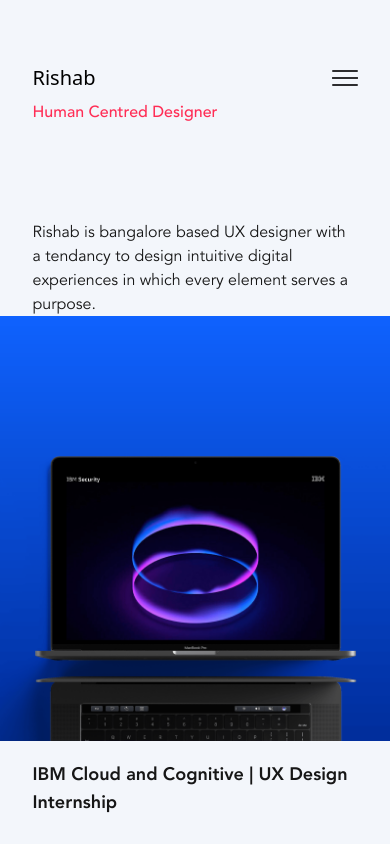
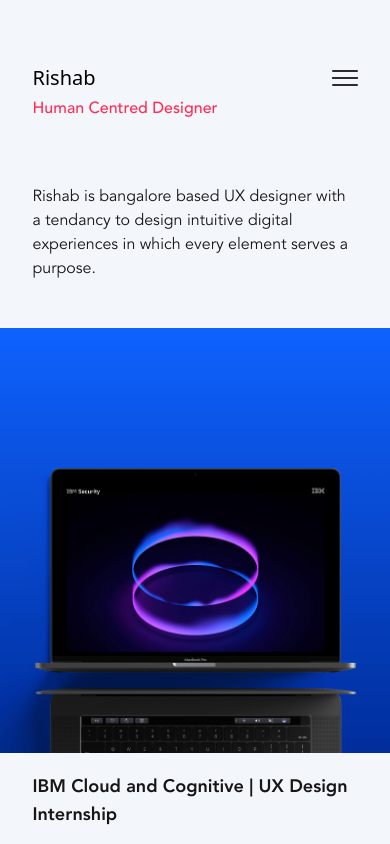
Before and after one commit to Rishab2000/Design-Portfolio, a React (Create React App) app: page / in a window 390 px wide. Shown: the top 844 px of the page. Built offline with nearby package versions, Linux system fonts and the light colour scheme.

Commit message:
PROGRESS FINALLYYYY

```diff
--- a/src/components/header/header.js
+++ b/src/components/header/header.js
@@ -24,7 +24,7 @@ const Header = (props) => {
         </div>
       </header>
       <div className={ headerState + " transtion-opacity duration-300 ease-in"}>
-        <p className= "font-avenir-medium pt-2 lg:text-3xl text-red">Human Centred Designer</p>
+        <p className= "font-avenir-medium pt-1 lg:pt-2 lg:text-3xl text-red">Human Centred Designer</p>
       </div>
       <IntroText className ={headerState+ " transtion-opacity duration-300 ease-in"}
         text=" Rishab is bangalore based UX designer with a tendancy to design intuitive digital experiences in which every element serves a
--- a/src/components/project-section-home/project-section-home-components/introText.js
+++ b/src/components/project-section-home/project-section-home-components/introText.js
@@ -2,7 +2,7 @@ import React from "react";
 
 const IntroText = (props) => {
   return (
-    <div className={ props.className + "  pt-24 lg:pr-30 xl:pr-0 "}>
+    <div className={ props.className + "  pt-16 pb-12 lg:pt-24 lg:pb-0 lg:pr-30 xl:pr-0 "}>
       <p className="font-avenir-book text-base lg:text-5xl xl:text-6xl xl:leading-9 text-title-colour">
         {props.text}
       </p>
```
